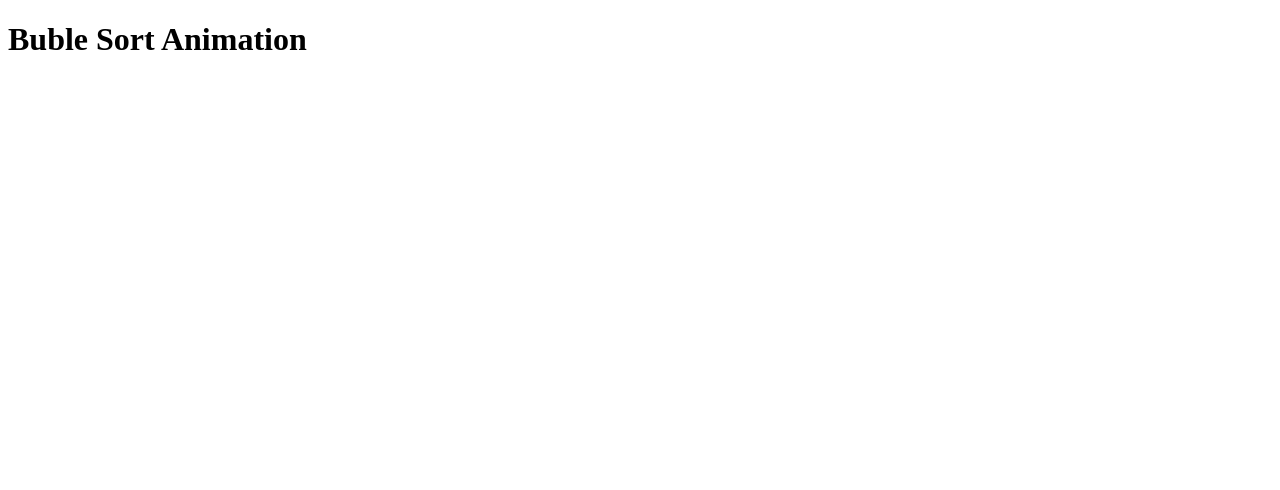
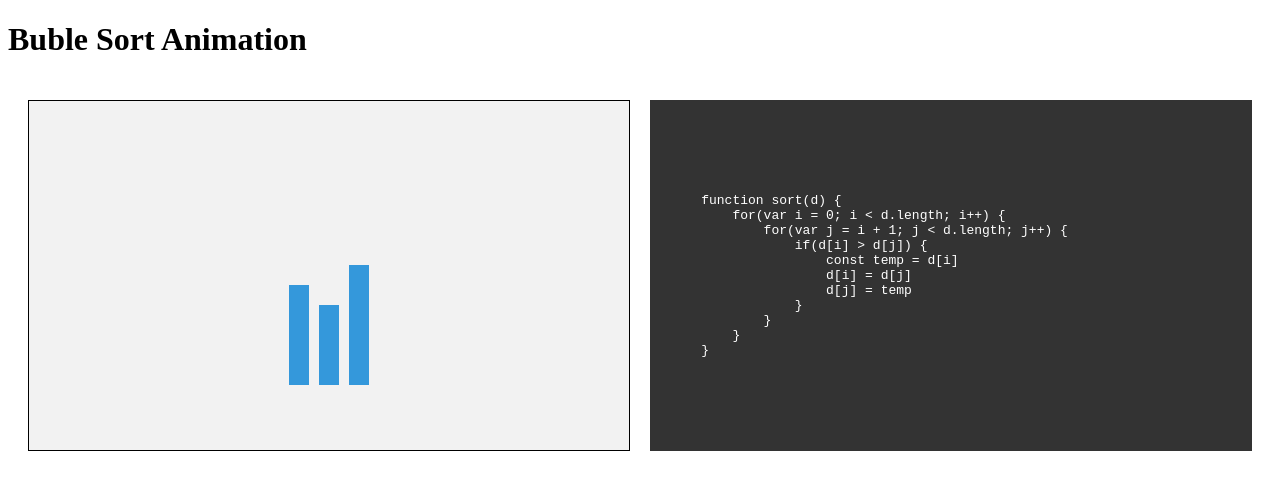
Before and after one commit to robertocunha/Buble-Sort-Animation, a plain HTML site: page index.html in a window 1280 px wide. Drawn offline with Linux system fonts and the light colour scheme.

Commit message:
[Feat]Define layout

```diff
--- a/index.html
+++ b/index.html
@@ -3,9 +3,39 @@
 <head>
     <meta charset="UTF-8">
     <meta name="viewport" content="width=device-width, initial-scale=1.0">
+    <link rel="stylesheet" href="styles.css">
     <title>Buble Sort Animation</title>
 </head>
 <body>
     <h1>Buble Sort Animation</h1>
+
+    <div class="grid-container">
+        <div class="animation-container">
+            <!-- Elementos <div> que serão ordenados -->
+            <div class="sortable-element" style="height: 100px;"></div>
+            <div class="sortable-element" style="height: 80px;"></div>
+            <div class="sortable-element" style="height: 120px;"></div>
+            <!-- Adicione mais elementos <div> conforme necessário -->
+        </div>
+
+        <div class="code-container">
+            <!-- Código de ordenação à esquerda -->
+            <pre>
+                <code>
+    function sort(d) {
+        for(var i = 0; i < d.length; i++) {
+            for(var j = i + 1; j < d.length; j++) {
+                if(d[i] > d[j]) {
+                    const temp = d[i]
+                    d[i] = d[j]
+                    d[j] = temp
+                }
+            }
+        }
+    }
+                </code>
+            </pre>
+        </div>
+    </div>
 </body>
 </html>
--- /dev/null
+++ b/styles.css
@@ -0,0 +1,43 @@
+/* Estilo para o contêiner principal com display: grid */
+.grid-container {
+    display: grid;
+    grid-template-columns: repeat(auto-fit, minmax(400px, 1fr)); /* Ajusta automaticamente as colunas */
+    grid-gap: 20px; /* Espaço entre as colunas */
+    padding: 20px;
+}
+
+
+/* Estilo para a área de animação à direita */
+.animation-container {
+    display: flex;
+    justify-content: center;
+    align-items: flex-end;
+    padding-bottom: 10%;
+    background-color: #f2f2f2;
+    border: solid 1px;
+    /* padding: 4rem; */
+}
+
+/* Estilo para os elementos <div> que serão ordenados */
+.sortable-element {
+    width: 20px;
+    background-color: #3498db;
+    margin: 5px;
+    display: inline-block;
+}
+
+/* Estilo para a área de código à esquerda */
+.code-container {
+    background-color: #333;
+    color: #fff;
+    font-family: monospace;
+    padding: 20px;
+    overflow: auto;
+    white-space: pre-wrap;
+}
+
+/* Estilo para destacar o código em execução (pode ser controlado com JavaScript) */
+.highlight {
+    background-color: yellow;
+    color: #333;
+}
```
